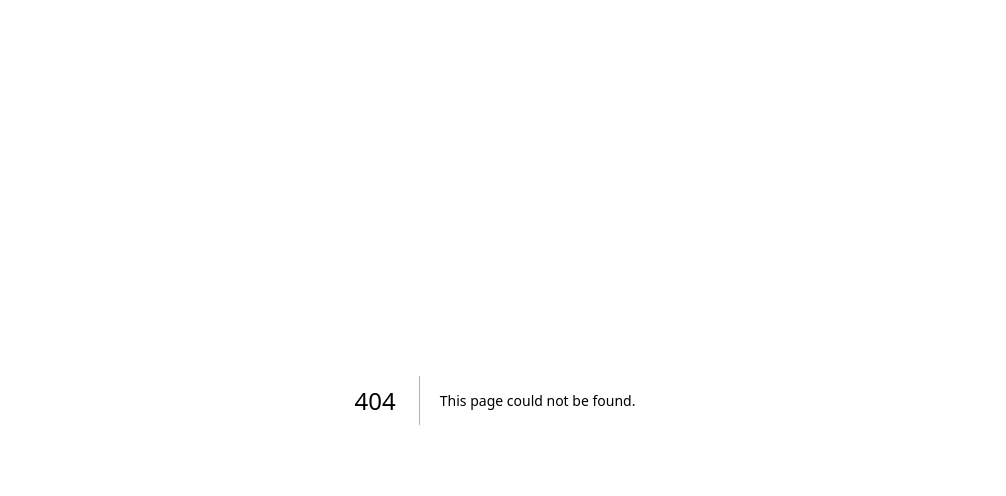
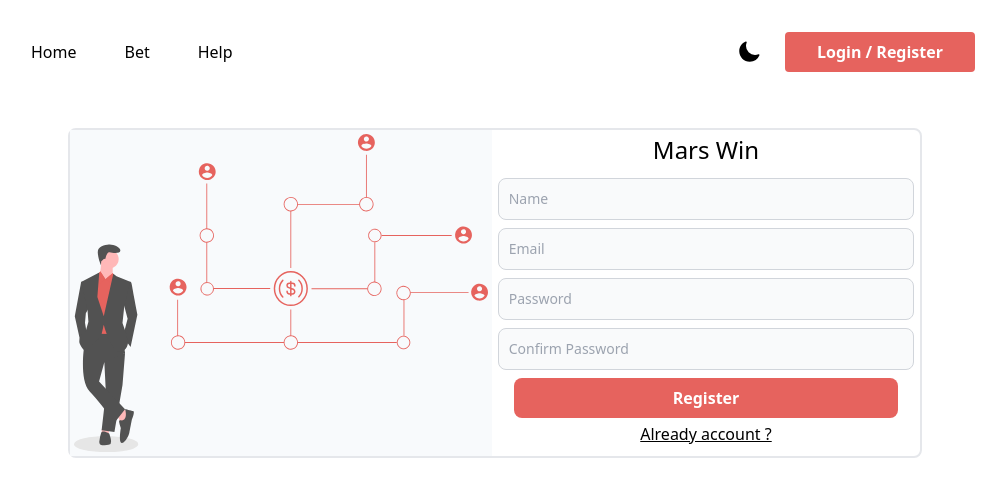
Before and after one commit to JonathanDepaepe/marswin, a Next.js app: page /register in a window 1280 px wide. Before the commit this address had no page. Shown: the top 496 px of the page, without its empty margins (145-1151 px from the left). Built offline with nearby package versions, Linux system fonts and the light colour scheme.

Commit message:
current layout for login / register page

```diff
--- /dev/null
+++ b/src/pages/login.tsx
@@ -0,0 +1,35 @@
+import Head from 'next/head'
+import Image from "next/image";
+import {Navigation} from "../components/nav/Navigation"
+import Link from "next/link";
+
+
+export default function Login() {
+    return (
+        <>
+            <Head>
+                <title>Mars Win</title>
+                <meta name="viewport" content="initial-scale=1.0, width=device-width"/>
+            </Head>
+            <header>
+                <Navigation/>
+            </header>
+            <main>
+                <div className={"border-2 w-8/12 ml-auto mr-auto rounded-lg flex bg-white "}>
+                    <Image className={"bg-slate-50 p-1"} src={"/login.svg"} width={422} height={324} alt={"login"}/>
+                    <div className={"flex mr-auto ml-auto flex-col w-6/12"}>
+                        <h2 className={"mr-auto mt-1 mb-2 ml-auto text-black text-2xl"}>Mars Win</h2>
+                        <form className={"flex  flex-col"} action="">
+                            <input className={"bg-gray-50 m-1 text-black border border-gray-300 text-gray-900 text-sm rounded-lg focus:ring-blue-500 focus:border-blue-500 block  p-2.5 dark:bg-slate-50 dark:placeholder-gray-400 dark:focus:ring-blue-500 dark:focus:border-blue-500"} type="text" placeholder={"Email"}/>
+                            <input className={"bg-gray-50 m-1 text-black border border-gray-300 text-gray-900 text-sm rounded-lg focus:ring-blue-500 focus:border-blue-500 block p-2.5 dark:bg-slate-50 dark:placeholder-gray-400 dark:focus:ring-blue-500 dark:focus:border-blue-500"} type="password" placeholder={"Password"}/>
+                            <input className={"m-1  mr-5 ml-5 btn-red rounded-lg"} type="submit" value={"Login"}/>
+                            <Link className={"ml-auto mr-auto text-black underline"} href={"/register"}>Create an account</Link>
+
+                        </form>
+                    </div>
+                </div>
+            </main>
+
+        </>
+    )
+}
--- /dev/null
+++ b/src/pages/register.tsx
@@ -0,0 +1,37 @@
+import Head from 'next/head'
+import Image from "next/image";
+import {Navigation} from "../components/nav/Navigation"
+import Link from "next/link";
+
+
+export default function Login() {
+    return (
+        <>
+            <Head>
+                <title>Mars Win</title>
+                <meta name="viewport" content="initial-scale=1.0, width=device-width"/>
+            </Head>
+            <header>
+                <Navigation/>
+            </header>
+            <main>
+                <div className={"border-2 w-8/12 ml-auto mr-auto rounded-lg flex bg-white "}>
+                    <Image className={"bg-slate-50 p-1"} src={"/login.svg"} width={422} height={324} alt={"login"}/>
+                    <div className={"flex mr-auto ml-auto flex-col w-6/12"}>
+                        <h2 className={"mr-auto mt-1 mb-2 ml-auto text-black text-2xl"}>Mars Win</h2>
+                        <form className={"flex flex-col"} action="">
+                            <input className={"bg-gray-50 m-1 text-black border border-gray-300 text-gray-900 text-sm rounded-lg focus:ring-blue-500 focus:border-blue-500 block  p-2.5 dark:bg-slate-50 dark:placeholder-gray-400 dark:focus:ring-blue-500 dark:focus:border-blue-500"} type="text" placeholder={"Name"}/>
+                            <input className={"bg-gray-50 m-1 text-black border border-gray-300 text-gray-900 text-sm rounded-lg focus:ring-blue-500 focus:border-blue-500 block p-2.5 dark:bg-slate-50 dark:placeholder-gray-400 dark:focus:ring-blue-500 dark:focus:border-blue-500"} type="email" placeholder={"Email"}/>
+                            <input className={"bg-gray-50 m-1 text-black border border-gray-300 text-gray-900 text-sm rounded-lg focus:ring-blue-500 focus:border-blue-500 block p-2.5 dark:bg-slate-50 dark:placeholder-gray-400 dark:focus:ring-blue-500 dark:focus:border-blue-500"} type="password" placeholder={"Password"}/>
+                            <input className={"bg-gray-50 m-1 text-black border border-gray-300 text-gray-900 text-sm rounded-lg focus:ring-blue-500 focus:border-blue-500 block p-2.5 dark:bg-slate-50 dark:placeholder-gray-400 dark:focus:ring-blue-500 dark:focus:border-blue-500"} type="password" placeholder={"Confirm Password"}/>
+                            <input className={"m-1  mr-5 ml-5 btn-red rounded-lg"} type="submit" value={"Register"}/>
+                            <Link className={"ml-auto mr-auto text-black underline"} href={"/login"}>Already account ?</Link>
+
+                        </form>
+                    </div>
+                </div>
+            </main>
+
+        </>
+    )
+}
```
Also changed, not shown: public/login.svg (added).
